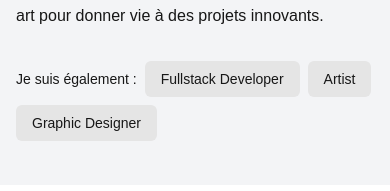
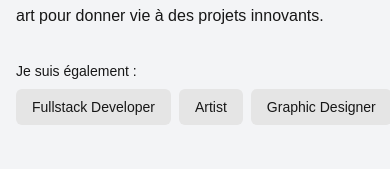
Before and after one commit to ghauv/portfolio, a Next.js app: page / in a window 390 px wide. Shown: the part 303-494 px from the top of the page. Built offline with nearby package versions, Linux system fonts and the light colour scheme.

Commit message:
fix responsive

```diff
--- a/src/sections/hero.tsx
+++ b/src/sections/hero.tsx
@@ -4,7 +4,7 @@ import { expertiseConfig } from "@/mocks/hero.mock";
 import { Focus } from "@/types/types";
 import { useRouter, useSearchParams } from "next/navigation";
 import { Suspense } from "react";
-// import { ArrowRight } from "phosphor-icons";
+import FocusButtons from "@/components/focus-buttons";
 
 // Composant interne qui utilise useSearchParams
 function HeroContent() {
@@ -13,22 +13,9 @@ function HeroContent() {
   const focus = (searchParams.get("focus") as Focus) || "ux";
 
   const config = expertiseConfig[focus];
-  const otherExpertises = (Object.keys(expertiseConfig) as Focus[]).filter(
-    (exp) => exp !== focus
-  );
 
   const changeFocus = (newFocus: Focus) => {
     router.push(`/?focus=${newFocus}`, { scroll: false });
-  };
-
-  const getExpertiseLabel = (exp: Focus) => {
-    const labels = {
-      ux: "UX/UI Designer",
-      dev: "Fullstack Developer",
-      art: "Artist",
-      design: "Graphic Designer",
-    };
-    return labels[exp];
   };
 
   return (
@@ -52,20 +39,7 @@ function HeroContent() {
           {config.subtitle}
         </p>
         {/* Other Expertises */}
-        <div className="flex flex-wrap gap-2 items-center">
-          <span className="text-sm text-muted-foreground">
-            Je suis également :
-          </span>
-          {otherExpertises.map((exp) => (
-            <button
-              key={exp}
-              onClick={() => changeFocus(exp)}
-              className="group px-4 py-2 rounded-md text-sm font-medium transition-al bg-neutral-200 text-muted-foreground hover:bg-neutral-300"
-            >
-              {getExpertiseLabel(exp)}
-            </button>
-          ))}
-        </div>
+        <FocusButtons currentFocus={focus} onFocusChange={changeFocus} />
       </div>
     </section>
   );
--- a/src/sections/portfolio.tsx
+++ b/src/sections/portfolio.tsx
@@ -37,7 +37,7 @@ function PortfolioContent() {
   return (
     <section id="portfolio" className="min-h-screen section-padding">
       <div className="container mx-auto max-w-7xl">
-        <div className="mb-8">
+        <div className="mb-4 md:mb-8">
           <h2 className="text-xl md:text-3xl font-light tracking-tight text-foreground mb-1">
             Portfolio
           </h2>
@@ -49,7 +49,7 @@ function PortfolioContent() {
           onSubCategoryChange={setSubCategory}
         />
 
-        <div className="grid grid-cols-1 md:grid-cols-2 lg:grid-cols-3 gap-10 md:gap-12 lg:gap-16 ">
+        <div className="grid grid-cols-1 md:grid-cols-2 lg:grid-cols-3 gap-4 md:gap-12 lg:gap-16 ">
           {displayedProjects.map((project: Project, index: number) => (
             <ProjectCard key={index} {...project} />
           ))}
@@ -65,7 +65,7 @@ export function Portfolio() {
       fallback={
         <section id="portfolio" className="min-h-screen section-padding">
           <div className="container mx-auto max-w-7xl">
-            <div className="mb-8">
+            <div className="mb-4 md:mb-8">
               <h2 className="text-xl md:text-3xl font-light tracking-tight text-foreground mb-1">
                 Portfolio
               </h2>
```
